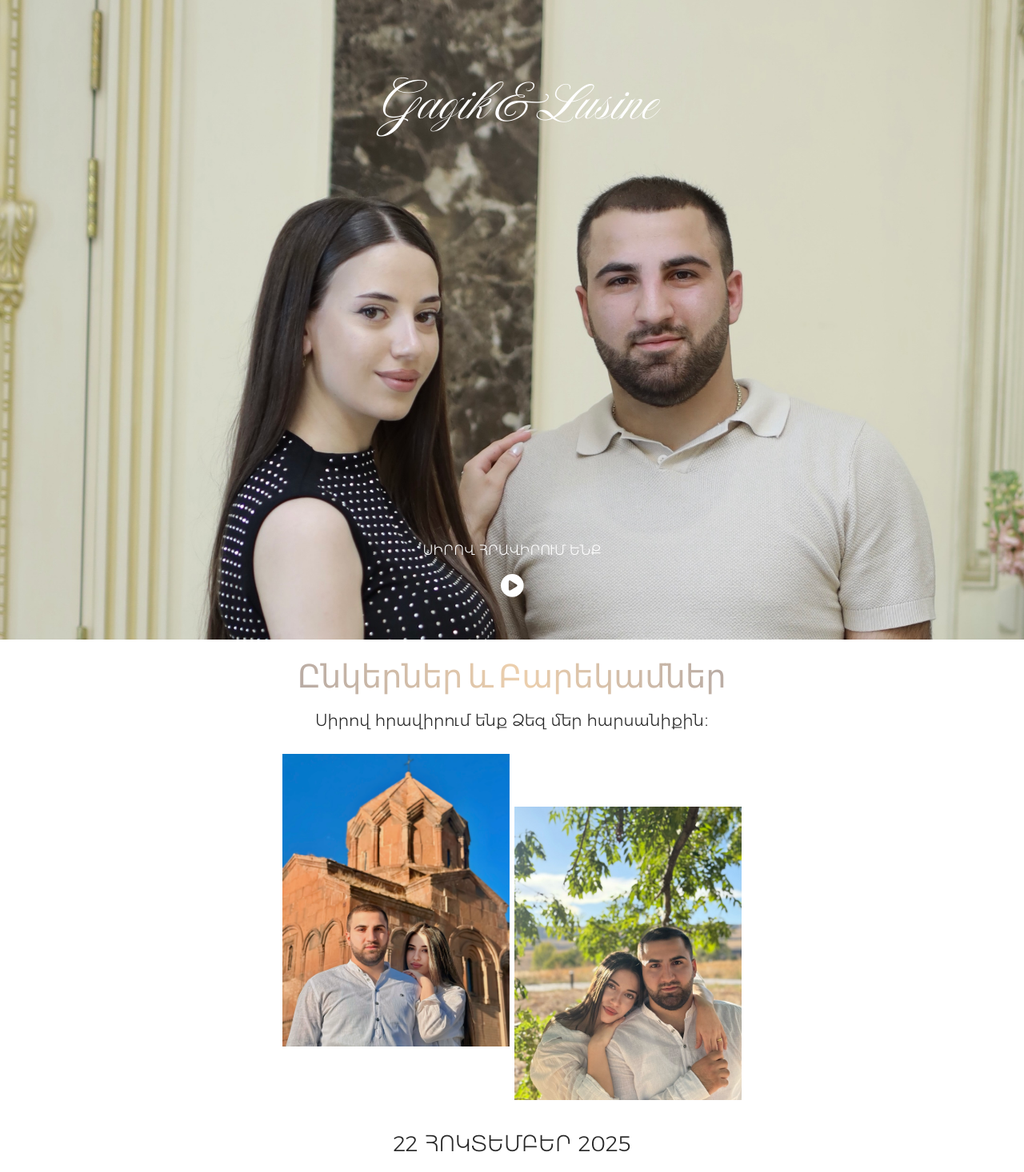
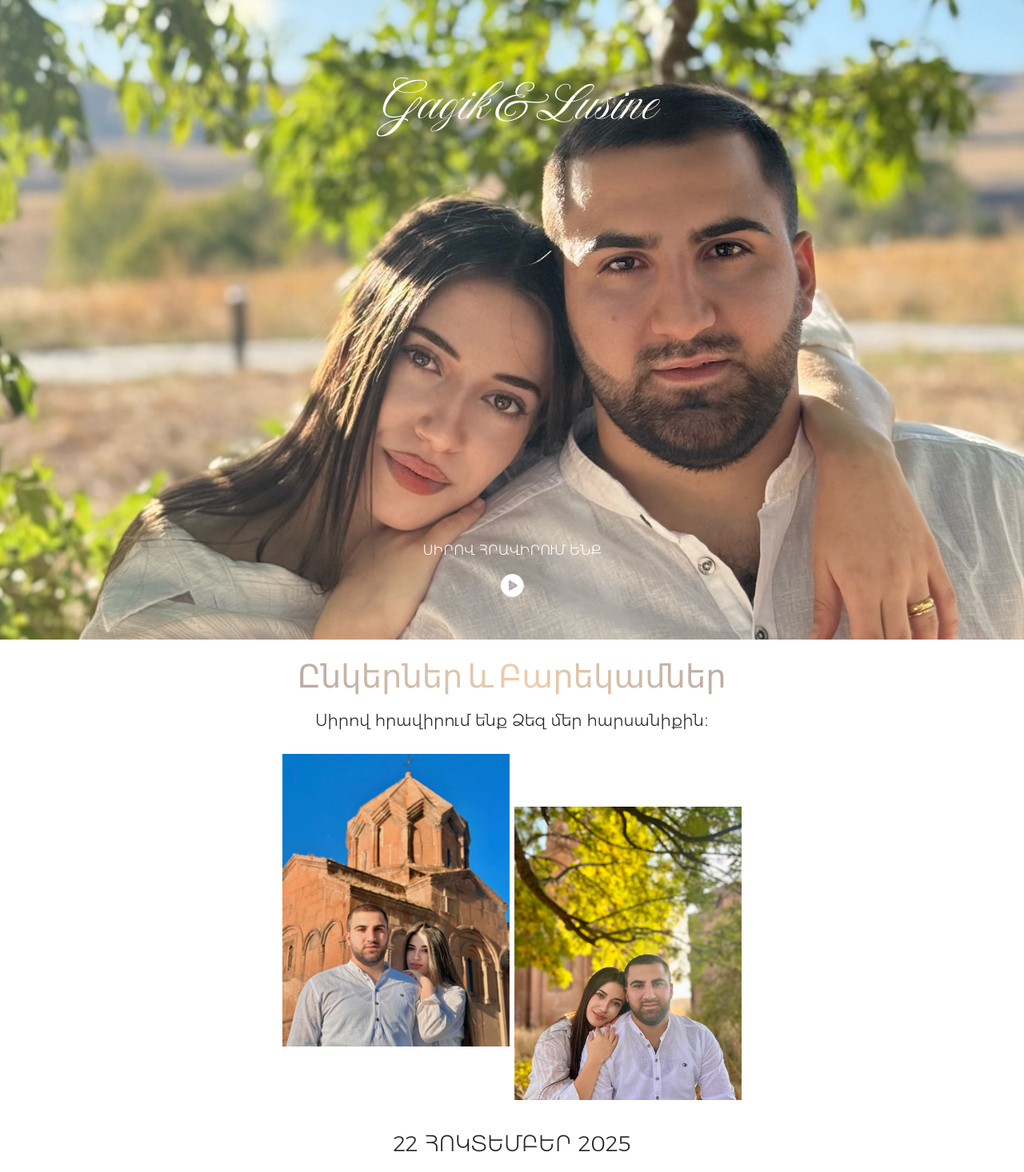
Before and after one commit to armmmartirosyan/wedding-invite, a Next.js app: page / in a window 1280 px wide. Shown: the top 1466 px of the page at 80% size. Built offline with nearby package versions, Linux system fonts and the light colour scheme.

Commit message:
updated images

```diff
--- a/src/components/banner/index.js
+++ b/src/components/banner/index.js
@@ -54,7 +54,7 @@ export function Banner() {
             once: true,
           })}
         >
-          <img src={"/one11.jpg"} className={styles.banner_image} alt="They" />
+          <img src={"/new11.jpg"} className={styles.banner_image} alt="They" />
         </motion.figure>
 
         <div className={styles.bottom_info}>
--- a/src/components/reletives/index.js
+++ b/src/components/reletives/index.js
@@ -22,7 +22,7 @@ export function Reletives() {
           className={styles.container}
           {...opacityScale({ duration: 0.5, once: false })}
         >
-          <img src={"/new1.jpg"} className={styles.image} alt="They" />
+          <img src={"/new3.jpg"} className={styles.image} alt="They" />
         </motion.div>
       </figure>
     </section>
```
Also changed, not shown: public/new11.jpg (added).
